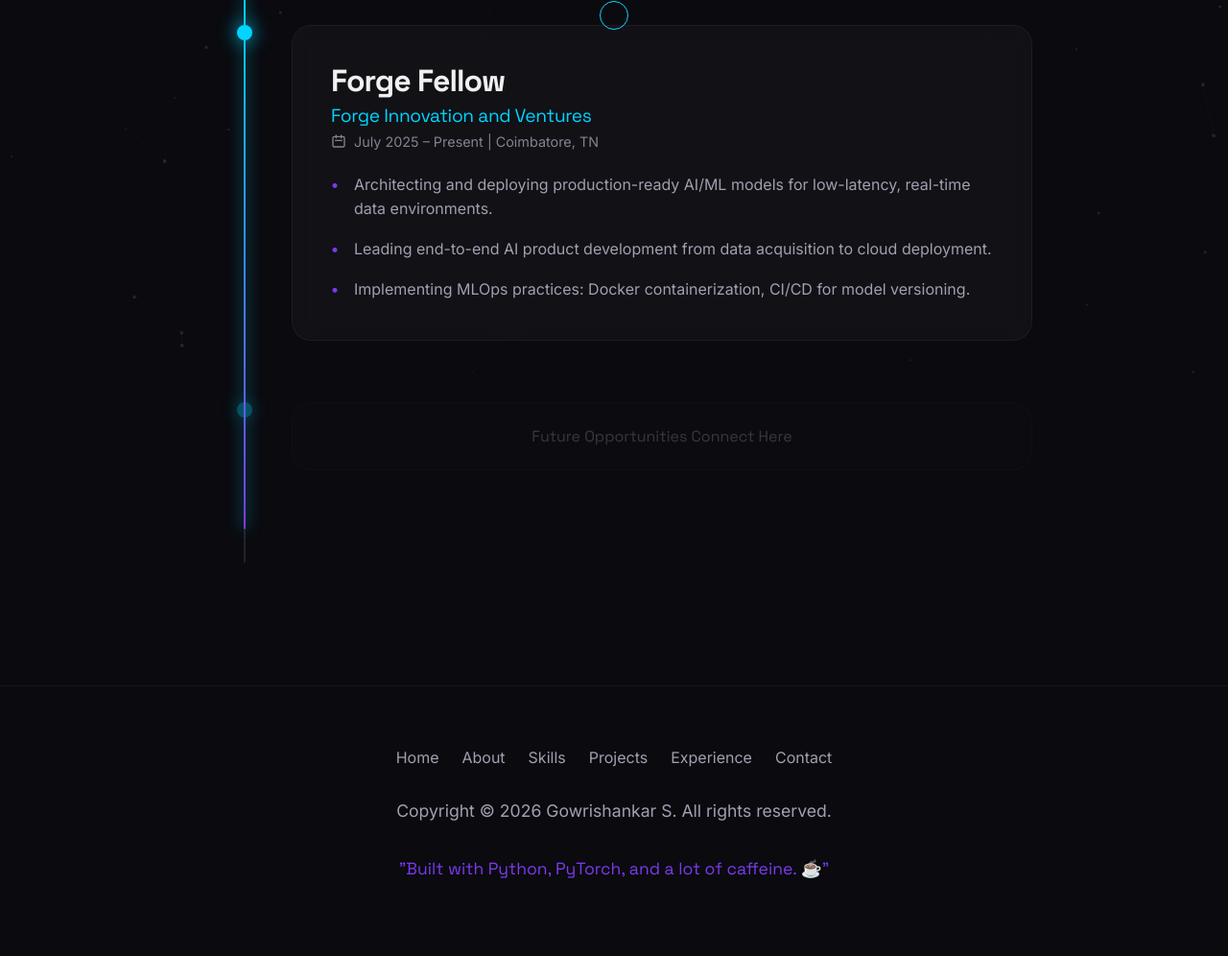
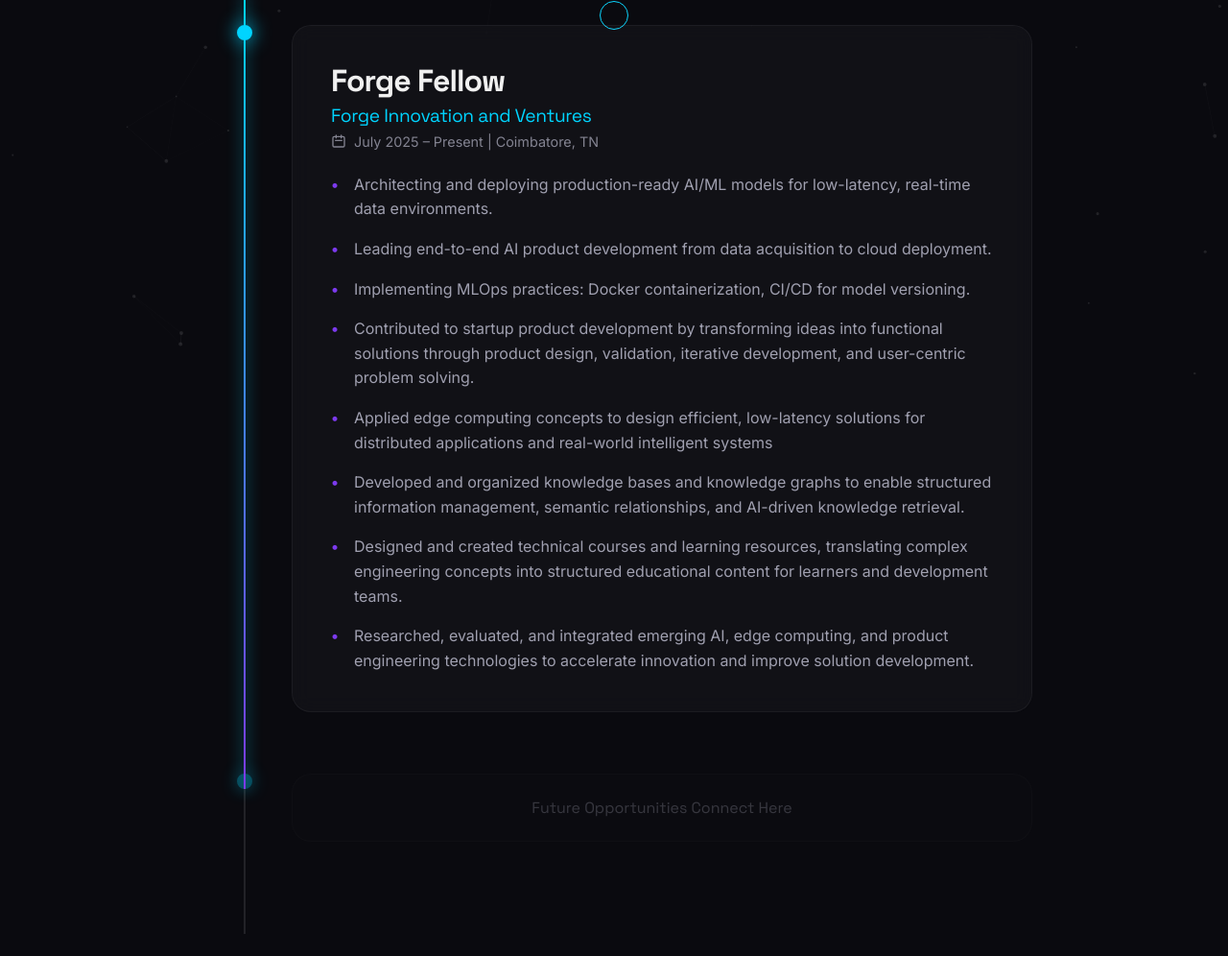
Before and after one commit to gowrishankar2705/gowrishankar, a plain HTML site: page experience.html in a window 1280 px wide. Shown: the part 384-1380 px from the top of the page at 96% size. Before the commit the page ends 1336 px from the top, so only its background shows below. Drawn offline with Linux system fonts and the light colour scheme.

Commit message:
Enhance experience section with additional contributions
Added several new bullet points detailing contributions to product development, edge computing, knowledge management, and educational resources.

```diff
--- a/experience.html
+++ b/experience.html
@@ -202,6 +202,16 @@
                             <li>Architecting and deploying production-ready AI/ML models for low-latency, real-time data environments.</li>
                             <li>Leading end-to-end AI product development from data acquisition to cloud deployment.</li>
                             <li>Implementing MLOps practices: Docker containerization, CI/CD for model versioning.</li>
+                            <li>Contributed to startup product development by transforming ideas into functional solutions through product design,
+validation, iterative development, and user-centric problem solving.</li>
+                            <li>Applied edge computing concepts to design efficient, low-latency solutions for distributed applications and real-world
+intelligent systems</li>
+                            <li>Developed and organized knowledge bases and knowledge graphs to enable structured information management,
+semantic relationships, and AI-driven knowledge retrieval.</li>
+                            <li>Designed and created technical courses and learning resources, translating complex engineering concepts into structured
+educational content for learners and development teams.</li>
+                            <li>Researched, evaluated, and integrated emerging AI, edge computing, and product engineering technologies to accelerate
+innovation and improve solution development.</li>
                         </ul>
                     </div>
                 </div>
```
